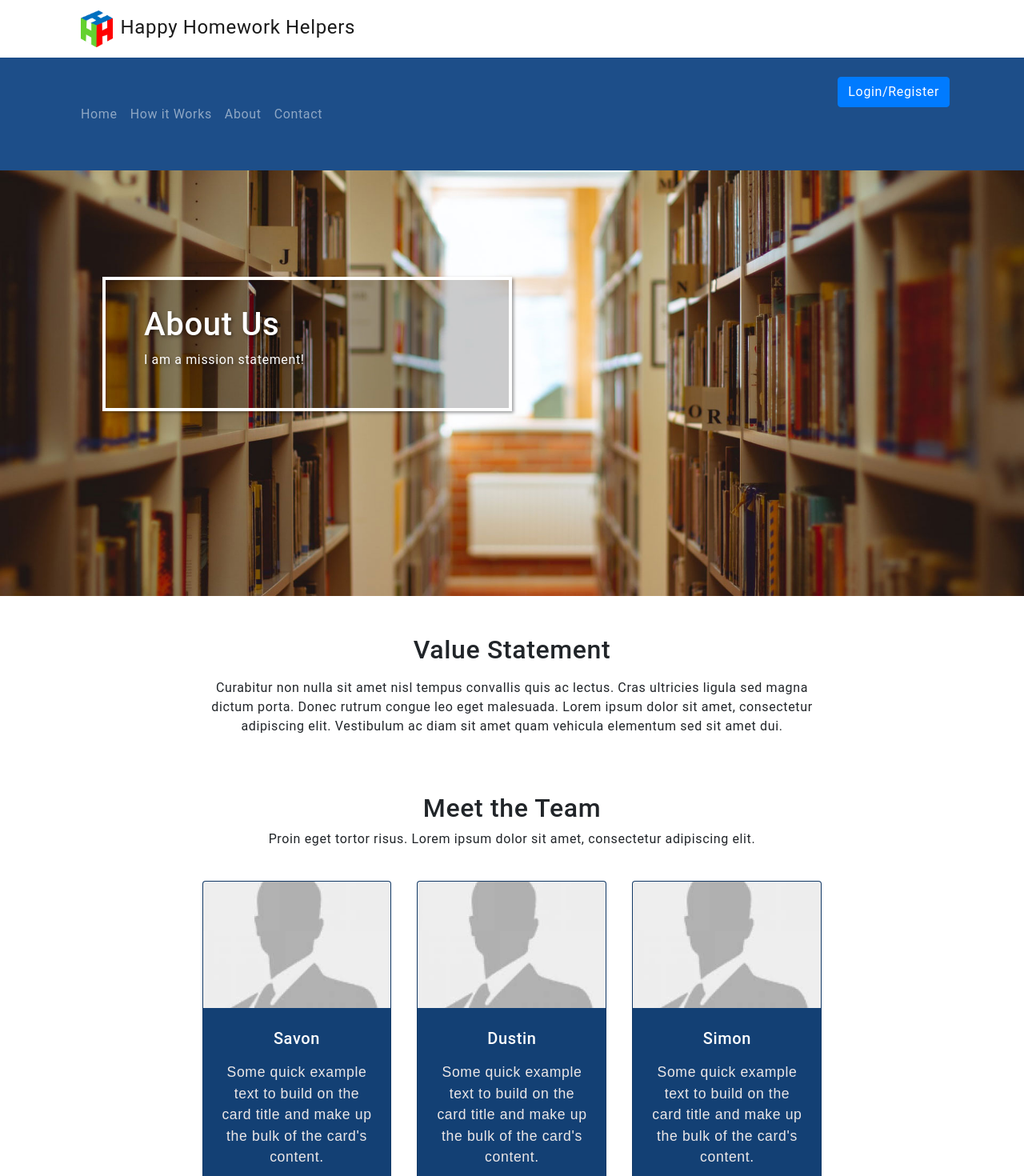
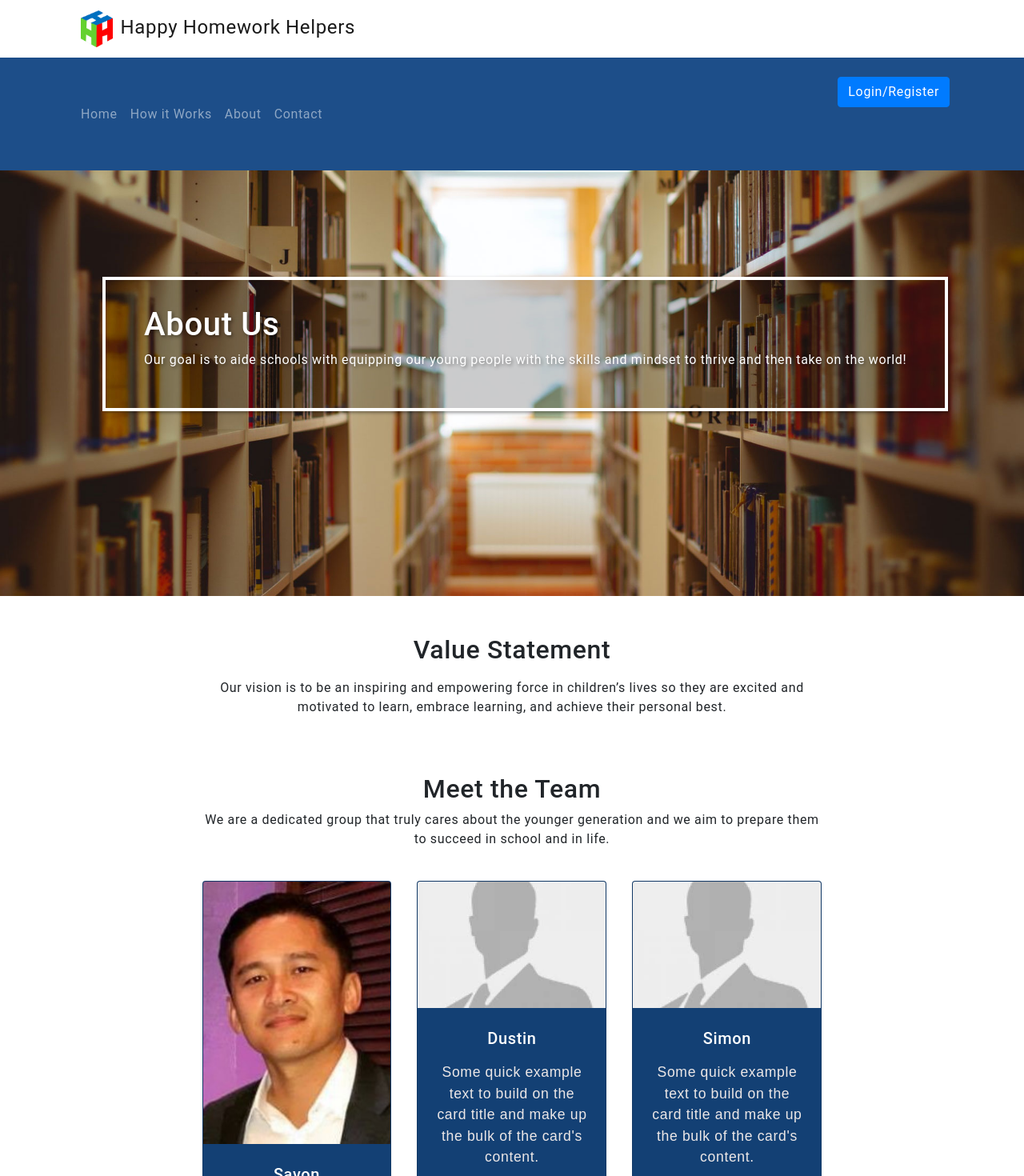
Before and after one commit to ITM4900-Team-4-Senior-Project/senior-project, a React (Create React App) app in the folder client/: page /about in a window 1280 px wide. Shown: the top 1470 px of the page at 80% size. Built offline with nearby package versions, Linux system fonts and the light colour scheme.

Commit message:
Update page

```diff
--- a/client/src/pages/about.js
+++ b/client/src/pages/about.js
@@ -1,11 +1,10 @@
 // Import necessary packages
-import { Card } from 'react-bootstrap'
-import { Helmet } from 'react-helmet'
+import { Card } from "react-bootstrap";
+import { Helmet } from "react-helmet";
 
-import Hero from '../components/Hero'
+import Hero from "../components/Hero";
 
 const About = () => {
-
   return (
     <div>
       {/* This changes the page title in the browser tab. */}
@@ -13,15 +12,23 @@ const About = () => {
         <title>Happy Homework Helpers | About</title>
       </Helmet>
 
-      <Hero title="About Us" text="I am a mission statement!" imageURL="/images/library_1920x1080.jpg"/>
+      <Hero
+        title="About Us"
+        text="Our goal is to aide schools with equipping our young people with the skills and mindset to
+        thrive and then take on the world!"
+        imageURL="/images/library_1920x1080.jpg"
+      />
 
       <div className="container mt-5">
-
         <div className="row">
           <div className="col">
             <div className="text-center">
               <h2>Value Statement</h2>
-              <p className="mt-3">Curabitur non nulla sit amet nisl tempus convallis quis ac lectus. Cras ultricies ligula sed magna dictum porta. Donec rutrum congue leo eget malesuada. Lorem ipsum dolor sit amet, consectetur adipiscing elit. Vestibulum ac diam sit amet quam vehicula elementum sed sit amet dui.</p>
+              <p className="mt-3">
+                Our vision is to be an inspiring and empowering force in
+                children’s lives so they are excited and motivated to learn,
+                embrace learning, and achieve their personal best.
+              </p>
             </div>
           </div>
         </div>
@@ -29,20 +36,23 @@ const About = () => {
         <div className="row">
           <div className="col">
             <h2>Meet the Team</h2>
-            <p>Proin eget tortor risus. Lorem ipsum dolor sit amet, consectetur adipiscing elit.</p>
+            <p>
+              We are a dedicated group that truly cares about the younger generation and we aim to prepare them
+              to succeed in school and in life.
+            </p>
           </div>
         </div>
 
         <div className="row mt-n5">
-
           <div className="col-sm-12 col-lg-4 p-3">
             <Card>
-              <Card.Img variant="top" src="/images/user_placeholder.jpg" />
+              <Card.Img variant="top" src="/images/me.jpg" />
               <Card.Body>
                 <Card.Title>Savon</Card.Title>
                 <Card.Text>
-                  Some quick example text to build on the card title and make up the bulk of
-                  the card's content.
+                  I'm a firm believer that all students deserve extra attention
+                  outside of school to help them understand the subject matter
+                  better.
                 </Card.Text>
               </Card.Body>
             </Card>
@@ -54,8 +64,8 @@ const About = () => {
               <Card.Body>
                 <Card.Title>Dustin</Card.Title>
                 <Card.Text>
-                  Some quick example text to build on the card title and make up the bulk of
-                  the card's content.
+                  Some quick example text to build on the card title and make up
+                  the bulk of the card's content.
                 </Card.Text>
               </Card.Body>
             </Card>
@@ -67,23 +77,24 @@ const About = () => {
               <Card.Body>
                 <Card.Title>Simon</Card.Title>
                 <Card.Text>
-                  Some quick example text to build on the card title and make up the bulk of
-                  the card's content.
+                  Some quick example text to build on the card title and make up
+                  the bulk of the card's content.
                 </Card.Text>
               </Card.Body>
             </Card>
           </div>
-
         </div>
 
         <div className="row">
-          <div className="col"><a href="/contact" className="btn btn-primary btn-lg">Contact Us</a></div>
+          <div className="col">
+            <a href="/contact" className="btn btn-primary btn-lg">
+              Contact Us
+            </a>
+          </div>
         </div>
+      </div>
+    </div>
+  );
+};
 
-      </div>
-
-    </div>
-  )
-}
-
-export default About
+export default About;
```
